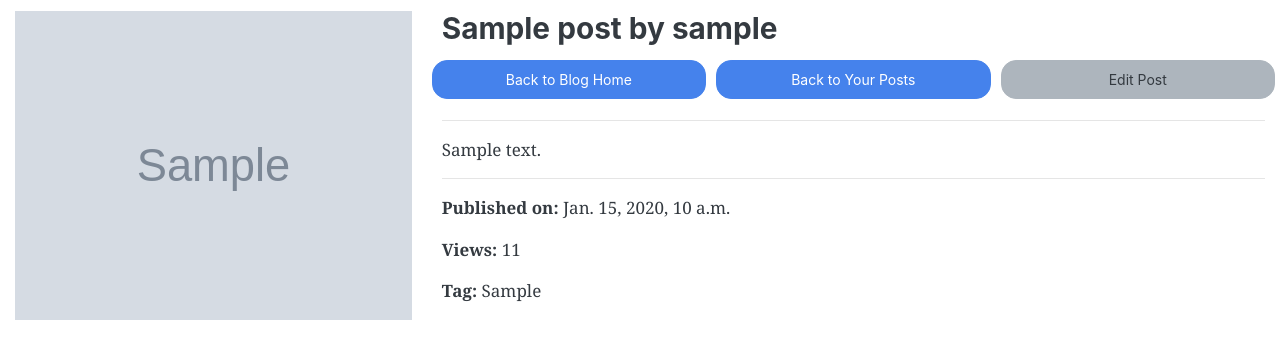
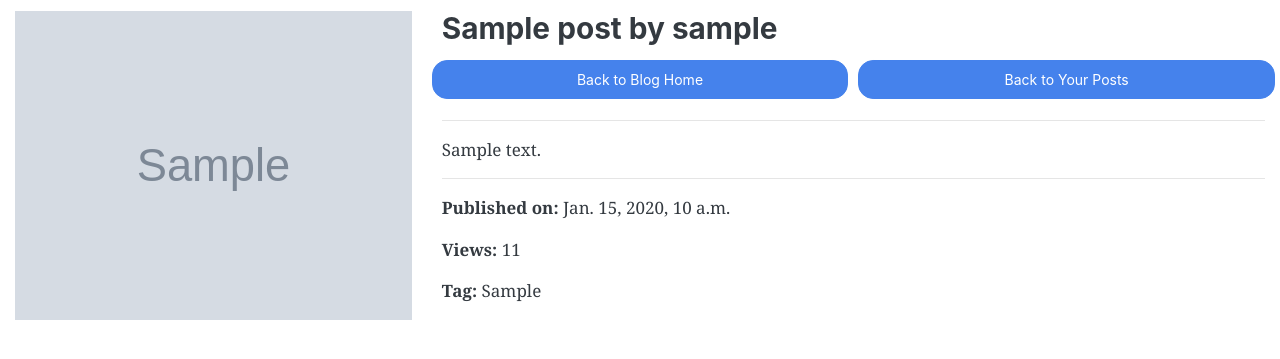
Before and after one commit to comacoma/FSF-MilestoneProject, a Django app: page /blog/1/ in a window 1280 px wide. Shown: the part 59-418 px from the top of the page. Run offline with Django 3.2, Linux system fonts and the light colour scheme; tables that the repository leaves empty hold one stand-in row (values such as "Sample post"); grey boxes marked "Sample" are stand-in pictures; parts of the project's set-up code (start-up, migrations or seed data) failed here and were passed over; some libraries are stand-ins or nearby versions.

Commit message:
edit blog feature has been implemented

```diff
--- a/blog/templates/postdetail.html
+++ b/blog/templates/postdetail.html
@@ -15,10 +15,12 @@
             <div class="row">
                 <a href="{% url 'blog_home' %}" class="btn btn-primary col-sm-12 col-md form-input-margin">Back to Blog Home</a>
                 <a href="{% url 'user_blog_home' %}" class="btn btn-primary col-sm-12 col-md form-input-margin">Back to Your Posts</a>
-                <a class="btn btn-secondary col-sm-12 col-md form-input-margin">Edit Post</a>
+                {% if post.author == user %}
+                <a href="{% url 'edit_post' post.id %}" class="btn btn-secondary col-sm-12 col-md form-input-margin">Edit Post</a>
+                {% endif %}
             </div>
             <hr />
-            <p>{{ post.content }}</p>
+            <p>{{ post.content | linebreaks }}</p>
             <hr />
             <p><strong>Published on: </strong>{{ post.published_date }}</p>
             <p><strong>Views: </strong>{{ post.views }}</p>
--- a/blog/views.py
+++ b/blog/views.py
@@ -62,5 +62,5 @@ def create_or_edit_post(request, pk=None):
             post = form.save()
             return redirect(post_detail, post.pk)
     else:
-        form = BlogPostForm(initial={'author': authorid})
+        form = BlogPostForm(instance=post, initial={'author': authorid})
     return render(request, "blogpostform.html", {'form': form})
```
Also changed, not shown: blog/templates/blogpostform.html (+7 -1 lines).
